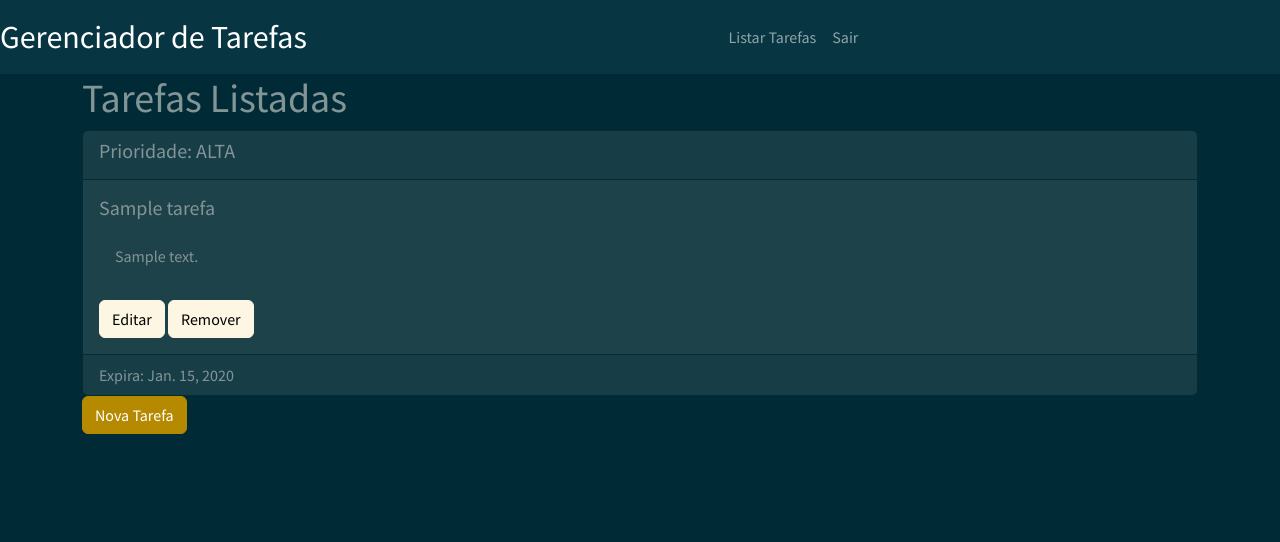
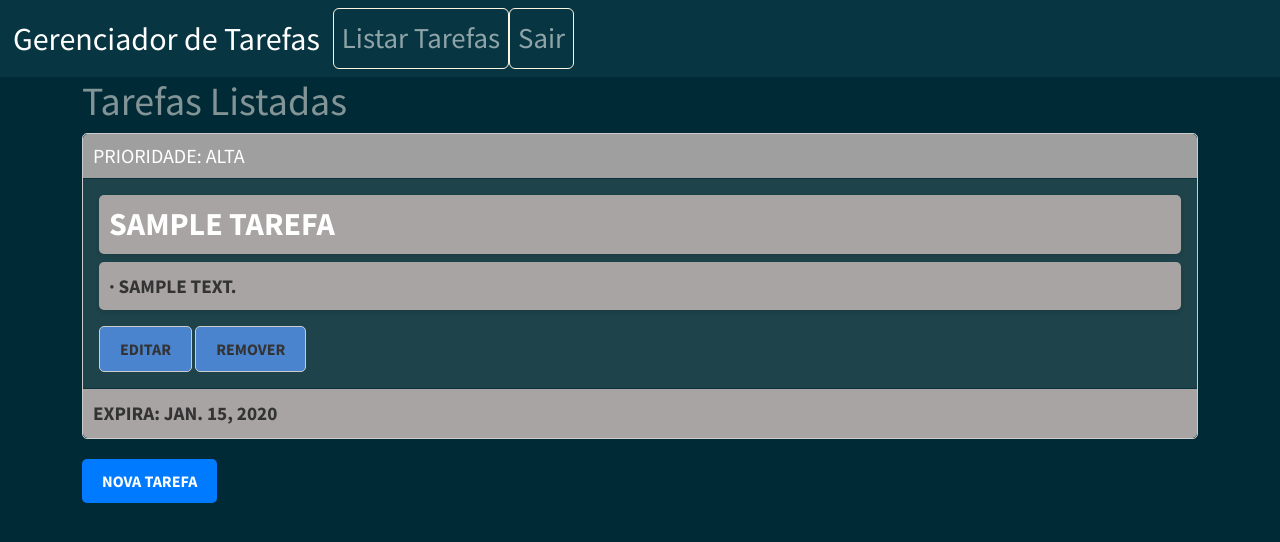
Before and after one commit to PdraoApiai/Task-manager-PI, a Django app: page / in a window 1280 px wide. Shown: the top 542 px of the page. Run offline with Django 3.2, Linux system fonts and the light colour scheme; a user stored in the database is signed in; tables that the repository leaves empty hold one stand-in row (values such as "Sample post"); some libraries are stand-ins or nearby versions.

Commit message:
fazendo ultimos ajustes visuais

```diff
--- a/app/templates/base.html
+++ b/app/templates/base.html
@@ -6,27 +6,27 @@
 
 <head>
     <meta charset="UTF-8">
-    <title>Gerenciador de Tarefas</title>
+    <title>{% block title%}Gerenciador de Tarefas{% endblock%}</title>
     <link rel="stylesheet" type="text/css" href="{% static 'bootstrap.min.css' %}">
-
     <script src="https://code.jquery.com/jquery-3.6.0.min.js"></script>
     <script src="https://code.jquery.com/ui/1.13.1/jquery-ui.min.js"></script>
     <link rel="stylesheet" href="https://code.jquery.com/ui/1.13.1/themes/smoothness/jquery-ui.css">
+
 </head>
 
 <body>
-    <nav class="navbar navbar-expand-lg navbar-dark bg-dark d-flex justify-content-center">
-        <a class="navbar-brand mx-auto font-weight-bold" href="#" style="font-size: 2.0em;">Gerenciador de Tarefas</a>
+    <nav class="navbar navbar-expand-lg navbar-dark bg-dark w-80">
+        <a class="navbar-brand mx-auto font-weight-bold btn bg-dark" href="#" style="font-size: 2.0em;">Gerenciador de Tarefas</a>
         <button class="navbar-toggler text-center" type="button" data-toggle="collapse" data-target="#navbarNav" aria-controls="navbarNav" aria-expanded="false" aria-label="Toggle navigation">
             <span class="navbar-toggler-icon"></span>
         </button>
         <div class="collapse navbar-collapse text-center" id="navbarNav">
-            <ul class="navbar-nav mx-auto">
+            <ul class="navbar-nav">
                 <li>
-                    <a class="nav-link" href="{% url 'listar_tarefas'%}">Listar Tarefas</a>
+                    <a class="nav-link btn btn-light bg-dark" style="font-size: 1.8em;" href="{% url 'listar_tarefas'%}">Listar Tarefas</a>
                 </li>
                 <li>
-                    <a class="nav-link" href="{% url 'logout'%}">Sair</a>
+                    <a class="nav-link btn btn-light bg-dark" style="font-size: 1.8em;" href="{% url 'logout'%}">Sair</a>
                 </li>
             </ul>
         </div>
--- a/app/templates/tarefas/listar_tarefas.html
+++ b/app/templates/tarefas/listar_tarefas.html
@@ -2,21 +2,22 @@
 {% block conteudo %}
     <h1>Tarefas Listadas</h1>
     {% for tarefa in tarefas %}
-        <div class="card">
-            <div class="card-header">
-                <h5>Prioridade: {{ tarefa.get_prioridade_display }}</h5>
+        <div class="card" style="margin-bottom: 20px; border: 1px solid #ccc; border-radius: 5px;">
+            <div class="card-header" style="font-weight: bold; text-transform: uppercase; font-size: 1.2em; background-color: #a09f9f; color: #fff; padding: 10px; border-top-left-radius: 5px; border-top-right-radius: 5px;">
+                <h5 style="margin: 0;">Prioridade: {{ tarefa.get_prioridade_display }}</h5>
             </div>
+
             <div class="card-body">
-                <h5 class="card-title">{{ tarefa.titulo }}</h5>
-                <p class="card-body">{{ tarefa.descricao }}</p>
-                <a href="{% url 'editar_tarefa' tarefa.id %}" class="btn btn-light" title="Editar Tarefa">Editar</a>
-                <a href="{% url 'remover_tarefa' tarefa.id %}" class="btn btn-light" title="Remover Tarefa">Remover</a>
+                <h5 class="card-title" style="font-weight: bold; background-color: #a8a4a4; color: #fff; padding: 10px; border-radius: 5px; box-shadow: 0 2px 5px rgba(0, 0, 0, 0.1); text-transform: uppercase; font-size: 2.0em; text-align: left;">{{ tarefa.titulo }}</h5>
+                <p class="card-body elegant-text" style="font-weight: bold; text-transform: uppercase; font-size: 1.2em; background-color: #a8a4a4; color: #333; padding: 10px; border-radius: 5px; box-shadow: 0 2px 5px rgba(0, 0, 0, 0.1);">· {{ tarefa.descricao }}</p>
+                <a href="{% url 'editar_tarefa' tarefa.id %}" class="btn btn-light" title="Editar Tarefa" style="display: inline-block; padding: 10px 20px; text-decoration: none; border-radius: 5px; font-weight: bold; text-transform: uppercase; font-size: 1em; color: #333; background-color: #4b84ce; border: 1px solid #ccc;">Editar</a>
+                <a href="{% url 'remover_tarefa' tarefa.id %}" class="btn btn-light" title="Remover Tarefa" style="display: inline-block; padding: 10px 20px; text-decoration: none; border-radius: 5px; font-weight: bold; text-transform: uppercase; font-size: 1em; color: #333; background-color: #4b84ce; border: 1px solid #ccc;">Remover</a>
             </div>
-            <div class="card-footer">Expira: {{ tarefa.data_expiracao }}</div>
+            <div class="card-footer" style="font-weight: bold; text-transform: uppercase; font-size: 1.2em; background-color: #a8a4a4; color: #333; padding: 10px; border-bottom-left-radius: 5px; border-bottom-right-radius: 5px;">Expira: {{ tarefa.data_expiracao }}</div>
         </div>
     {% endfor %}
 
     <a href="{% url 'cadastrar_tarefa' %}">
-        <button class="btn btn-primary">Nova Tarefa</button>
+        <button class="btn btn-primary" style="display: inline-block; padding: 10px 20px; text-decoration: none; border-radius: 5px; font-weight: bold; text-transform: uppercase; font-size: 1em; color: #fff; background-color: #007bff; border: none;">Nova Tarefa</button>
     </a>
 {% endblock conteudo %}
--- a/app/templates/usuarios/login.html
+++ b/app/templates/usuarios/login.html
@@ -1,5 +1,6 @@
 {% extends 'base.html' %}
 {% load meus_filtros %}
+{% block title%}Gerenciador - entre ou cadastra-se{% endblock%}
 
 {% block conteudo %}
     <form method="post">
@@ -11,13 +12,13 @@
         {% endfor %}
         <div class="form-group">
             {{form_user.username.erros}}
-            <label>Nome do Usuário: </label>
+            <label style="font-weight: bold; text-transform: uppercase; font-size: 1.2em;">NOME DE USUÁRIO: </label>
             {{form_login.username | addClass:'form-control'}}
         </div>
 
         <div class="form-group">
             {{form_user.password1.erros}}
-            <label>Digite sua senha: </label>
+            <label style="font-weight: bold; text-transform: uppercase; font-size: 1.2em;">DIGITE SUA SENHA: </label>
             {{form_login.password | addClass:'form-control'}}
         </div>
 
```
Also changed, not shown: app/templates/tarefas/form_tarefa.html (+19 -21 lines), app/templates/usuarios/form_usuario.html (+20 -5 lines).
